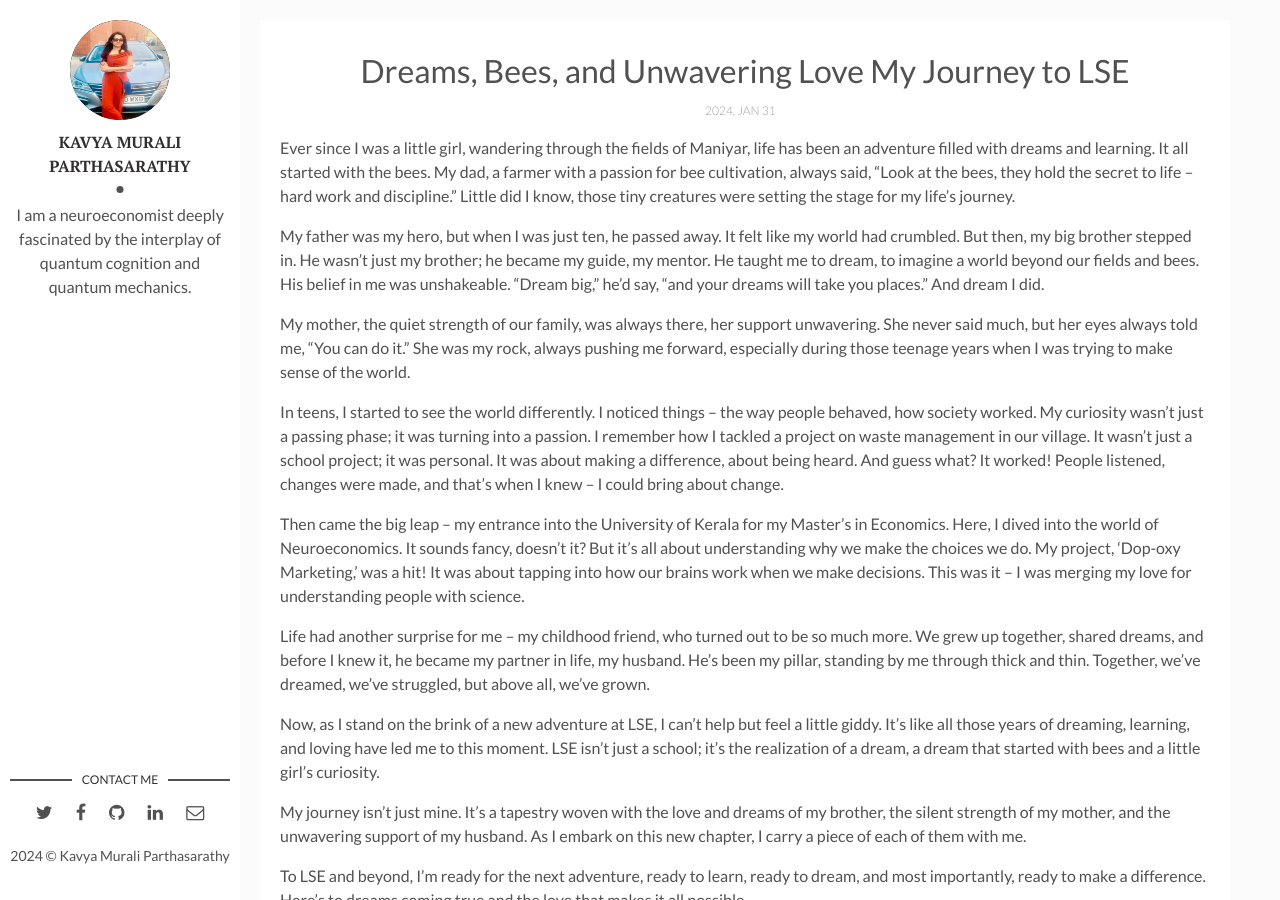
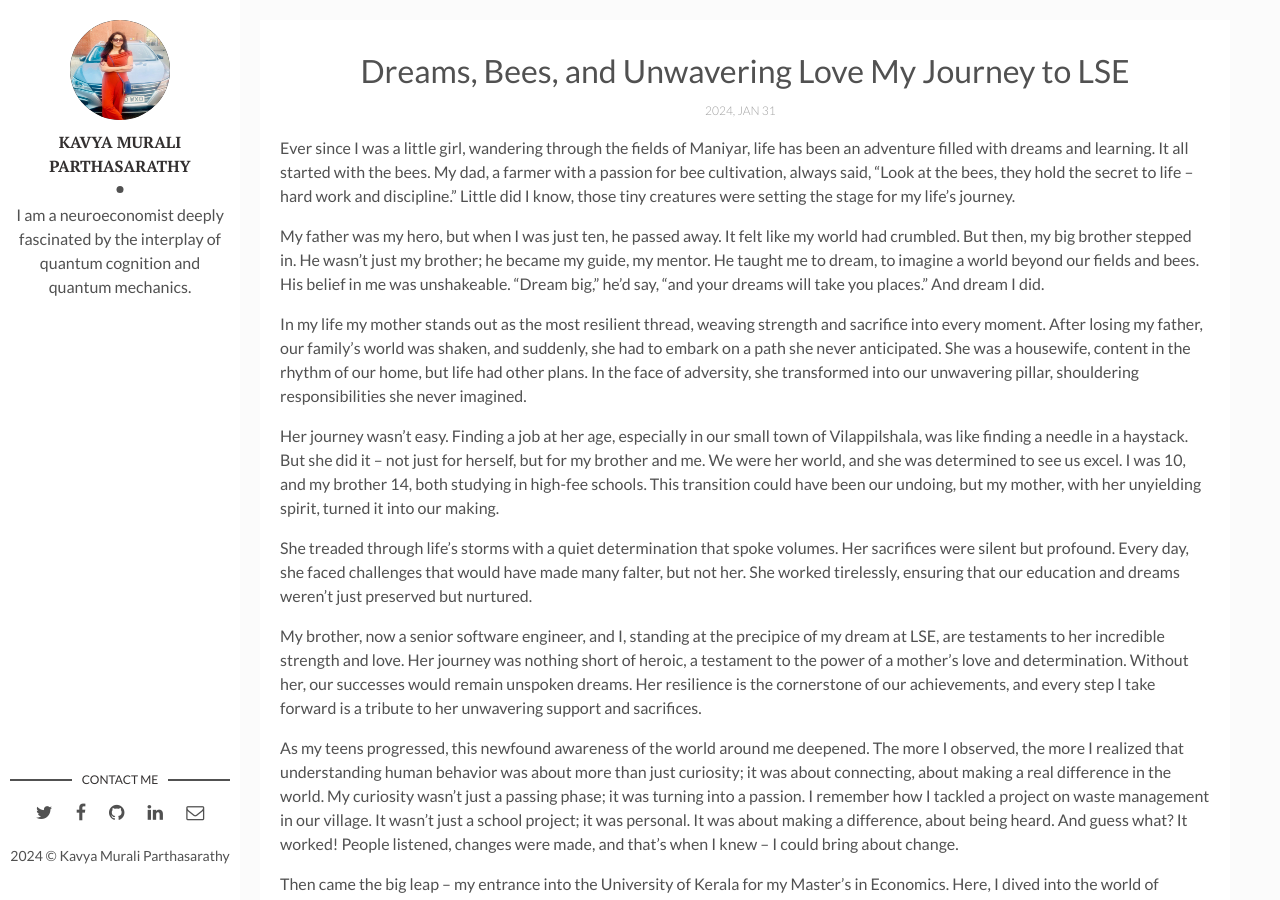
Before and after one commit to Qetsiyeh/Kavs_Blogs, a Jekyll site: the page built from _posts/2024-02-02-dreams-bees-project-and-unwavering-love-my-journey-to-lsc.markdown, in a window 1280 px wide and 900 px high. Built offline with Jekyll 4.4.1, drawn with Linux system fonts in a browser that asks for light colours; comment, search, counter and statistics services are not loaded.

Commit message:
Update 2024-02-02-dreams-bees-project-and-unwavering-love-my-journey-to-lsc.markdown

```diff
--- a/_posts/2024-02-02-dreams-bees-project-and-unwavering-love-my-journey-to-lsc.markdown
+++ b/_posts/2024-02-02-dreams-bees-project-and-unwavering-love-my-journey-to-lsc.markdown
@@ -7,9 +7,15 @@
 
 My father was my hero, but when I was just ten, he passed away. It felt like my world had crumbled. But then, my big brother stepped in. He wasn't just my brother; he became my guide, my mentor. He taught me to dream, to imagine a world beyond our fields and bees. His belief in me was unshakeable. "Dream big," he'd say, "and your dreams will take you places." And dream I did.
 
-My mother, the quiet strength of our family, was always there, her support unwavering. She never said much, but her eyes always told me, "You can do it." She was my rock, always pushing me forward, especially during those teenage years when I was trying to make sense of the world.
+In my life my mother stands out as the most resilient thread, weaving strength and sacrifice into every moment. After losing my father, our family's world was shaken, and suddenly, she had to embark on a path she never anticipated. She was a housewife, content in the rhythm of our home, but life had other plans. In the face of adversity, she transformed into our unwavering pillar, shouldering responsibilities she never imagined.
 
-In teens, I started to see the world differently. I noticed things – the way people behaved, how society worked. My curiosity wasn't just a passing phase; it was turning into a passion. I remember how I tackled a project on waste management in our village. It wasn't just a school project; it was personal. It was about making a difference, about being heard. And guess what? It worked! People listened, changes were made, and that's when I knew – I could bring about change.
+Her journey wasn't easy. Finding a job at her age, especially in our small town of Vilappilshala, was like finding a needle in a haystack. But she did it – not just for herself, but for my brother and me. We were her world, and she was determined to see us excel. I was 10, and my brother 14, both studying in high-fee schools. This transition could have been our undoing, but my mother, with her unyielding spirit, turned it into our making.
+
+She treaded through life's storms with a quiet determination that spoke volumes. Her sacrifices were silent but profound. Every day, she faced challenges that would have made many falter, but not her. She worked tirelessly, ensuring that our education and dreams weren't just preserved but nurtured.
+
+My brother, now a senior software engineer, and I, standing at the precipice of my dream at LSE, are testaments to her incredible strength and love. Her journey was nothing short of heroic, a testament to the power of a mother's love and determination. Without her, our successes would remain unspoken dreams. Her resilience is the cornerstone of our achievements, and every step I take forward is a tribute to her unwavering support and sacrifices.
+
+As my teens progressed, this newfound awareness of the world around me deepened. The more I observed, the more I realized that understanding human behavior was about more than just curiosity; it was about connecting, about making a real difference in the world. My curiosity wasn't just a passing phase; it was turning into a passion. I remember how I tackled a project on waste management in our village. It wasn't just a school project; it was personal. It was about making a difference, about being heard. And guess what? It worked! People listened, changes were made, and that's when I knew – I could bring about change.
 
 Then came the big leap – my entrance into the University of Kerala for my Master's in Economics. Here, I dived into the world of Neuroeconomics. It sounds fancy, doesn't it? But it's all about understanding why we make the choices we do. My project, 'Dop-oxy Marketing,' was a hit! It was about tapping into how our brains work when we make decisions. This was it – I was merging my love for understanding people with science.
 
```
